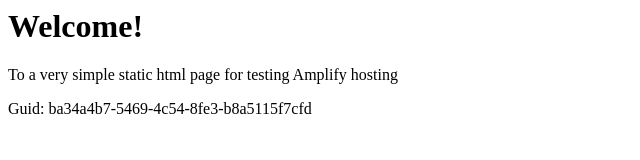
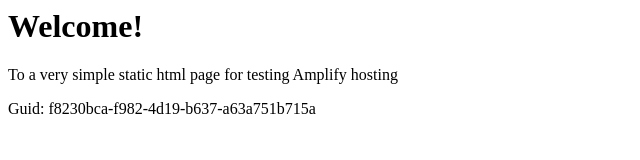
Before and after one commit to aws-aemilia-lhr/Github-PR-Commit-Integration-Test-DoNotTouch-GithubWebhookPreviewCanaryTest-v1-preprod-eu-west-2, a website: page src/index.html in a window 1280 px wide. Shown: the full height of the page, 0-640 px from the left. Drawn offline with Linux system fonts and the light colour scheme.

Commit message:
commit from integ tests

```diff
--- a/src/index.html
+++ b/src/index.html
@@ -12,6 +12,6 @@
 <body>
     <h1>Welcome!</h1>
     <p>To a very simple static html page for testing Amplify hosting</p>
-    <p>Guid: ba34a4b7-5469-4c54-8fe3-b8a5115f7cfd</p></body>
+    <p>Guid: f8230bca-f982-4d19-b637-a63a751b715a</p></body>
 
 </html>
```
